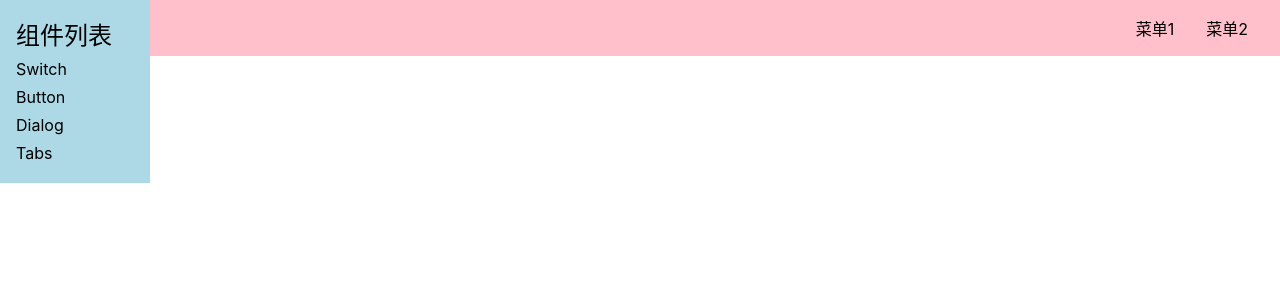
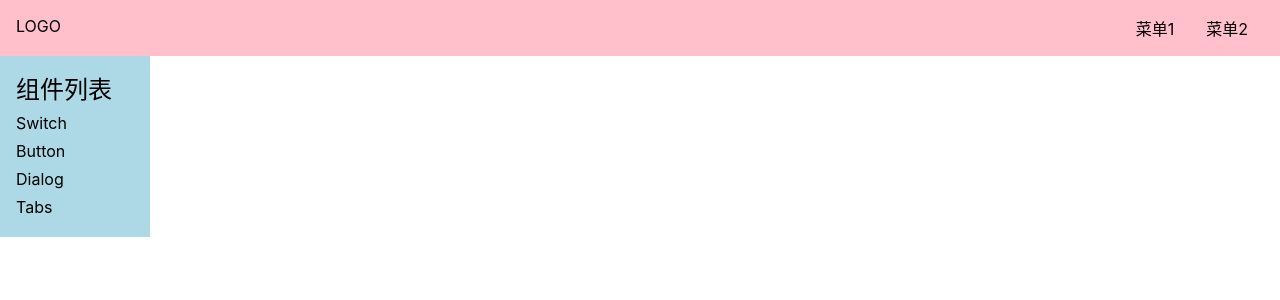
Before and after one commit to mzhaonanq/gulu-vue3, a Vue app: page /#/doc in a window 1280 px wide. Shown: the top 300 px of the page. Built offline with nearby package versions, Linux system fonts and the light colour scheme.

Commit message:
解决LOGO被Doc的aside遮挡问题

```diff
--- a/src/Doc.vue
+++ b/src/Doc.vue
@@ -35,10 +35,11 @@ export default {
 aside{
   background: lightblue;
   width:150px;
-  padding: 16px;
+  padding: 70px 16px 16px;
   position: fixed;
   top: 0;
   left: 0;
+
   >h2{
     margin-bottom: 4px;
   }
--- a/src/components/Topnav.vue
+++ b/src/components/Topnav.vue
@@ -16,6 +16,8 @@ export default {}
   background:pink;
   display: flex;
   padding: 16px;
+  position: relative;
+  z-index: 10;
   > .logo{
     margin-right: auto;
     max-width: 6em;
```
